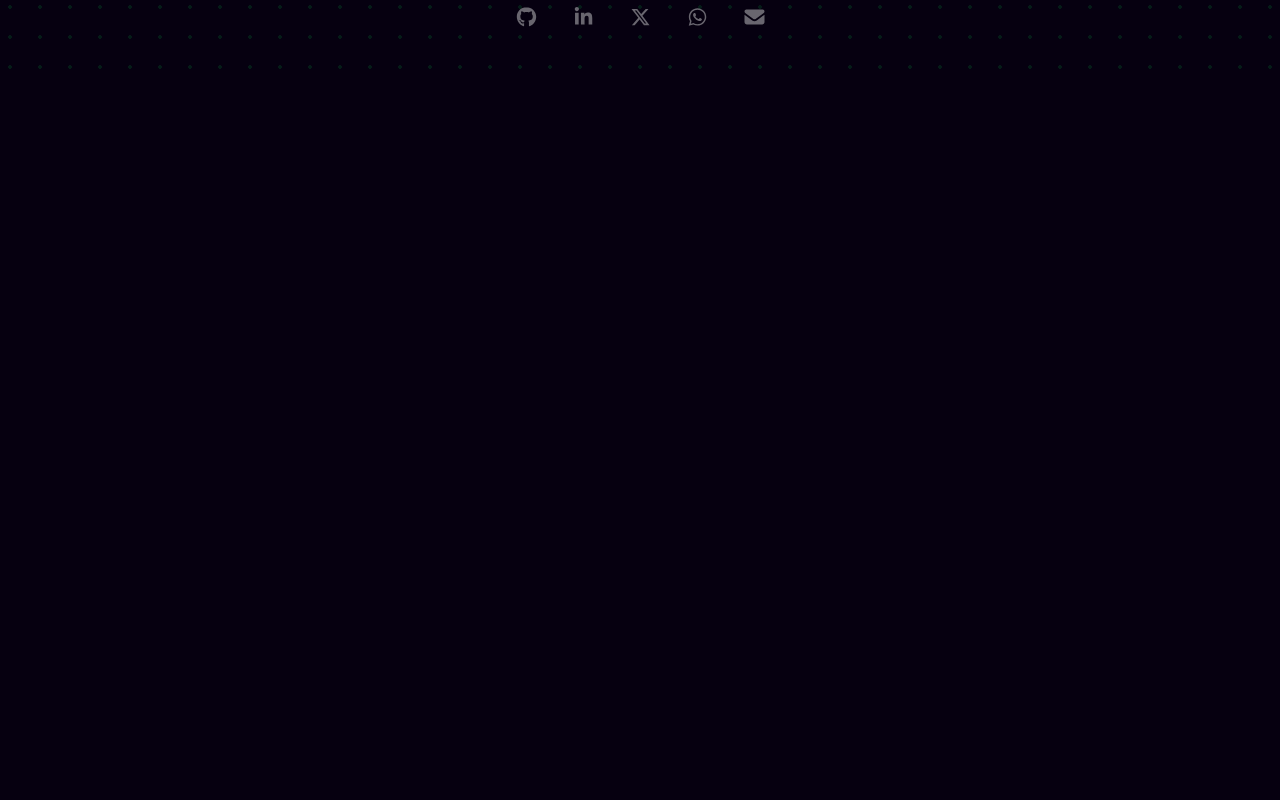
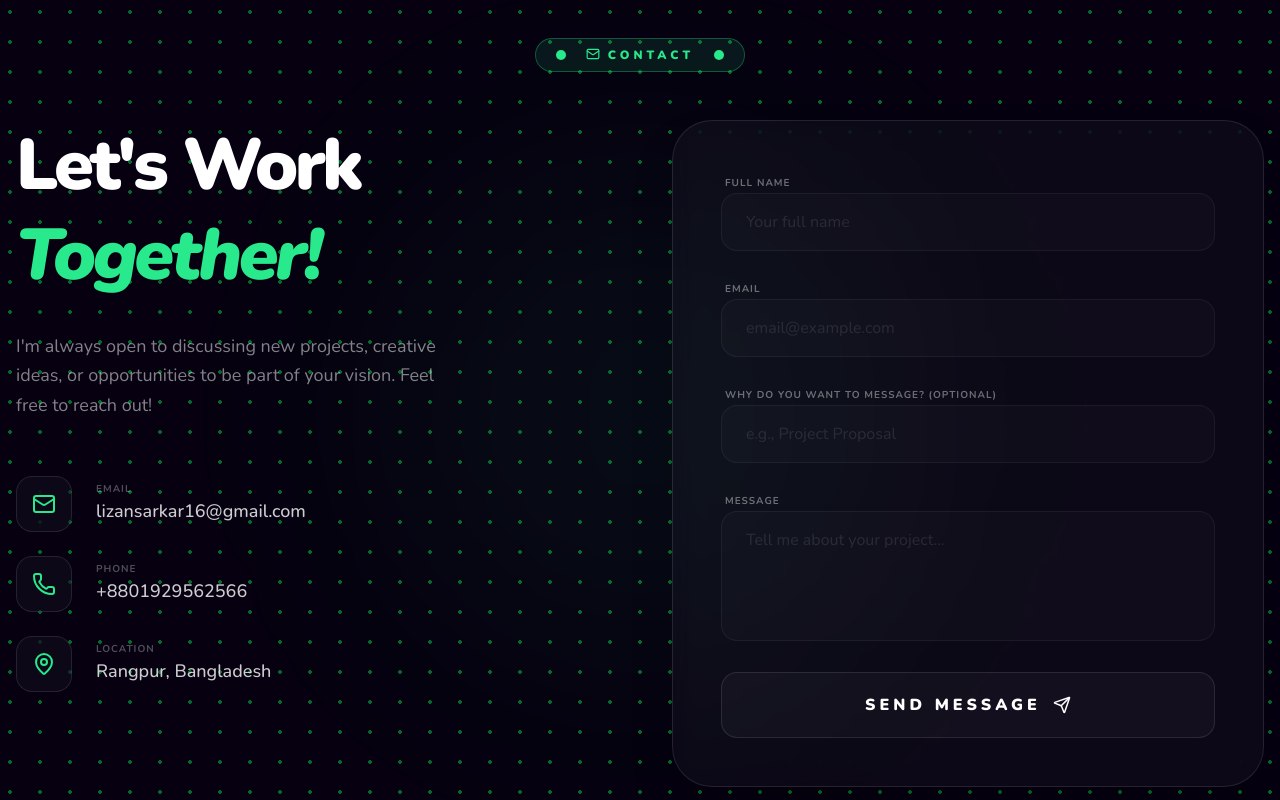
Before and after one commit to lizansarkar/My-Protfolio, a React (Vite) app: page / in a window 1280 px wide. Shown: the part 1840-2640 px from the top of the page. Before the commit the page ends 1912 px from the top, so only its background shows below. Built offline with nearby package versions, Linux system fonts and the light colour scheme.

Commit message:
contact component design complete

```diff
--- a/src/index.css
+++ b/src/index.css
@@ -20,7 +20,7 @@ body {
   height: 100%;
   /* Add your background pattern here */
   background-color: #060010;
-  background-image: radial-gradient(rgba(0, 255, 85, 0.110) 2px, transparent 0);
+  background-image: radial-gradient(rgba(0, 255, 85, 0.410) 2px, transparent 0);
   background-size: 30px 30px;
   background-position: -5px -5px
 }
--- a/src/sections/contact/Contact.jsx
+++ b/src/sections/contact/Contact.jsx
@@ -1,9 +1,185 @@
-import React from 'react'
+import React, { useRef, useState } from "react";
+// EmailJS ব্যবহারের জন্য নিচের লাইনটি আন-কমেন্ট করুন
+// import emailjs from '@emailjs/browser';
+import { Mail, Phone, MapPin, Send } from "lucide-react";
+import { motion } from "framer-motion";
 
 const Contact = () => {
+  const form = useRef();
+  const [isSending, setIsSending] = useState(false);
+
+  const sendEmail = (e) => {
+    e.preventDefault();
+    setIsSending(true);
+
+    /* ===========================================================
+    EMAILJS IMPLEMENTATION (ব্যবহারের সময় নিচের কোডটি আন-কমেন্ট করুন)
+    ===========================================================
+
+    emailjs.sendForm(
+      "YOUR_SERVICE_ID",   // EmailJS থেকে প্রাপ্ত Service ID
+      "YOUR_TEMPLATE_ID",  // EmailJS থেকে প্রাপ্ত Template ID
+      form.current,
+      "YOUR_PUBLIC_KEY"    // EmailJS থেকে প্রাপ্ত Public Key
+    )
+    .then(() => {
+        alert("Message sent successfully! ❤️");
+        setIsSending(false);
+        e.target.reset();
+    }, (error) => {
+        alert("Failed to send. Please try again.");
+        setIsSending(false);
+    });
+    */
+
+    // ডেমো ইফেক্ট (ইমেলজেএস সেট করলে এটি সরিয়ে দেবেন)
+    setTimeout(() => {
+      setIsSending(false);
+      console.log("Form is ready to send via EmailJS");
+    }, 2000);
+  };
+
+  const fadeInUp = {
+    hidden: { opacity: 0, y: 30 },
+    visible: {
+      opacity: 1,
+      y: 0,
+      transition: { duration: 0.8, ease: "easeOut" },
+    },
+  };
+
   return (
-    <div>Contact</div>
-  )
-}
+    <section id="contact" className="py-24 relative overflow-hidden pattern-background">
+      {/* Background Glow Effect */}
+      <div className="absolute top-1/2 left-1/2 -translate-x-1/2 -translate-y-1/2 w-[500px] h-[500px] bg-primary/5 blur-[120px] rounded-full pointer-events-none"></div>
 
-export default Contact
+      <div className="container-base max-w-[1400px] px-4 relative z-10">
+        <div className="text-center w-full px-4">
+          <motion.div
+            initial="hidden"
+            whileInView="visible"
+            viewport={{ once: true }}
+            variants={fadeInUp}
+            className="inline-flex items-center gap-3 px-5 py-2 mb-12 border border-primary/30 bg-primary/10 rounded-full"
+          >
+            <span className="relative flex h-2.5 w-2.5">
+              <span className="animate-ping absolute inline-flex h-full w-full rounded-full bg-primary opacity-75"></span>
+              <span className="relative inline-flex rounded-full h-2.5 w-2.5 bg-primary"></span>
+            </span>
+            <span className="text-primary inline-flex gap-2 px-2 text-[10px] md:text-xs uppercase font-black tracking-[4px]">
+              <Mail size={14} /> Contact
+            </span>
+            <span className="relative flex h-2.5 w-2.5">
+              <span className="animate-ping absolute inline-flex h-full w-full rounded-full bg-primary opacity-75"></span>
+              <span className="relative inline-flex rounded-full h-2.5 w-2.5 bg-primary"></span>
+            </span>
+          </motion.div>
+        </div>
+
+        <div className="grid lg:grid-cols-2 gap-12 lg:gap-16 items-start">
+          {/* বাম দিক */}
+          <motion.div
+            initial={{ opacity: 0, x: -30 }}
+            whileInView={{ opacity: 1, x: 0 }}
+            viewport={{ once: true }}
+            className="space-y-8"
+          >
+            <h2 className="text-5xl md:text-7xl font-black leading-tight tracking-tighter">
+              Let's Work <br />
+              <span className="text-primary italic">Together!</span>
+            </h2>
+
+            <p className="text-white/50 text-lg max-w-md leading-relaxed">
+              I'm always open to discussing new projects, creative ideas, or
+              opportunities to be part of your vision. Feel free to reach out!
+            </p>
+
+            <div className="space-y-6 pt-6">
+              <ContactInfo icon={<Mail className="text-primary" />} label="Email" value="lizansarkar16@gmail.com" />
+              <ContactInfo icon={<Phone className="text-primary" />} label="Phone" value="+8801929562566" />
+              <ContactInfo icon={<MapPin className="text-primary" />} label="Location" value="Rangpur, Bangladesh" />
+            </div>
+          </motion.div>
+
+          {/* ডান দিক: স্বচ্ছ গ্লাস ফর্ম */}
+          <motion.div
+            initial={{ opacity: 0, x: 30 }}
+            whileInView={{ opacity: 1, x: 0 }}
+            viewport={{ once: true }}
+            // এখানে bg-white/[0.03] এবং backdrop-blur ব্যবহার করা হয়েছে স্বচ্ছতার জন্য
+            className="bg-white/[0.03] border border-white/10 p-8 md:p-12 rounded-[2.5rem] backdrop-blur-md shadow-2xl relative"
+          >
+            <form ref={form} onSubmit={sendEmail} className="space-y-6 relative z-10">
+              <div className="space-y-2">
+                <label className="text-[10px] font-bold uppercase tracking-widest text-white/40 ml-1">Full Name</label>
+                <input
+                  type="text"
+                  name="user_name"
+                  placeholder="Your full name"
+                  required
+                  className="w-full bg-white/[0.02] border border-white/5 rounded-2xl px-6 py-4 outline-none focus:border-primary/50 transition-all text-white placeholder:text-white/10"
+                />
+              </div>
+
+              <div className="space-y-2">
+                <label className="text-[10px] font-bold uppercase tracking-widest text-white/40 ml-1">Email</label>
+                <input
+                  type="email"
+                  name="user_email"
+                  placeholder="email@example.com"
+                  required
+                  className="w-full bg-white/[0.02] border border-white/5 rounded-2xl px-6 py-4 outline-none focus:border-primary/50 transition-all text-white placeholder:text-white/10"
+                />
+              </div>
+
+              <div className="space-y-2">
+                <label className="text-[10px] font-bold uppercase tracking-widest text-white/40 ml-1">Why do you want to message? (Optional)</label>
+                <input
+                  type="text"
+                  name="subject"
+                  placeholder="e.g., Project Proposal"
+                  className="w-full bg-white/[0.02] border border-white/5 rounded-2xl px-6 py-4 outline-none focus:border-primary/50 transition-all text-white placeholder:text-white/10"
+                />
+              </div>
+
+              <div className="space-y-2">
+                <label className="text-[10px] font-bold uppercase tracking-widest text-white/40 ml-1">Message</label>
+                <textarea
+                  name="message"
+                  rows="4"
+                  placeholder="Tell me about your project..."
+                  required
+                  className="w-full bg-white/[0.02] border border-white/5 rounded-2xl px-6 py-4 outline-none focus:border-primary/50 transition-all text-white placeholder:text-white/10 resize-none"
+                ></textarea>
+              </div>
+
+              <button
+                type="submit"
+                disabled={isSending}
+                className="w-full bg-white/[0.03] border border-white/10 hover:border-primary/50 hover:text-primary py-5 rounded-2xl font-black uppercase tracking-[4px] transition-all flex items-center justify-center gap-3 group active:scale-95 cursor-pointer disabled:cursor-wait"
+              >
+                {isSending ? "Sending..." : "Send Message"}
+                <Send size={18} className="group-hover:translate-x-1 group-hover:-translate-y-1 transition-transform" />
+              </button>
+            </form>
+          </motion.div>
+        </div>
+      </div>
+    </section>
+  );
+};
+
+const ContactInfo = ({ icon, label, value }) => (
+  <div className="flex items-center gap-6 group cursor-default">
+    {/* আইকন বক্স যা পুরোপুরি স্বচ্ছ এবং ডট প্যাটার্ন দেখায় */}
+    <div className="w-14 h-14 rounded-2xl bg-white/[0.03] border border-white/10 flex items-center justify-center backdrop-blur-md group-hover:border-primary/50 transition-all duration-500">
+      {icon}
+    </div>
+    <div>
+      <p className="text-[10px] font-bold text-white/30 uppercase tracking-widest">{label}</p>
+      <p className="text-base md:text-lg text-white/80 font-medium group-hover:text-primary transition-colors">{value}</p>
+    </div>
+  </div>
+);
+
+export default Contact;
```
